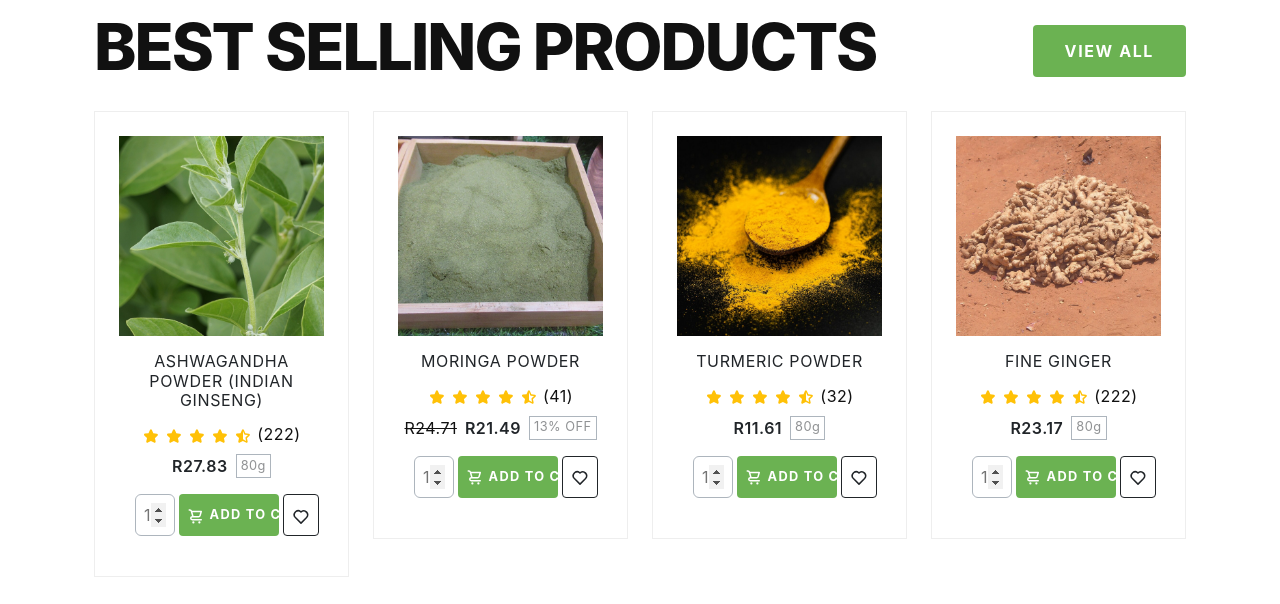
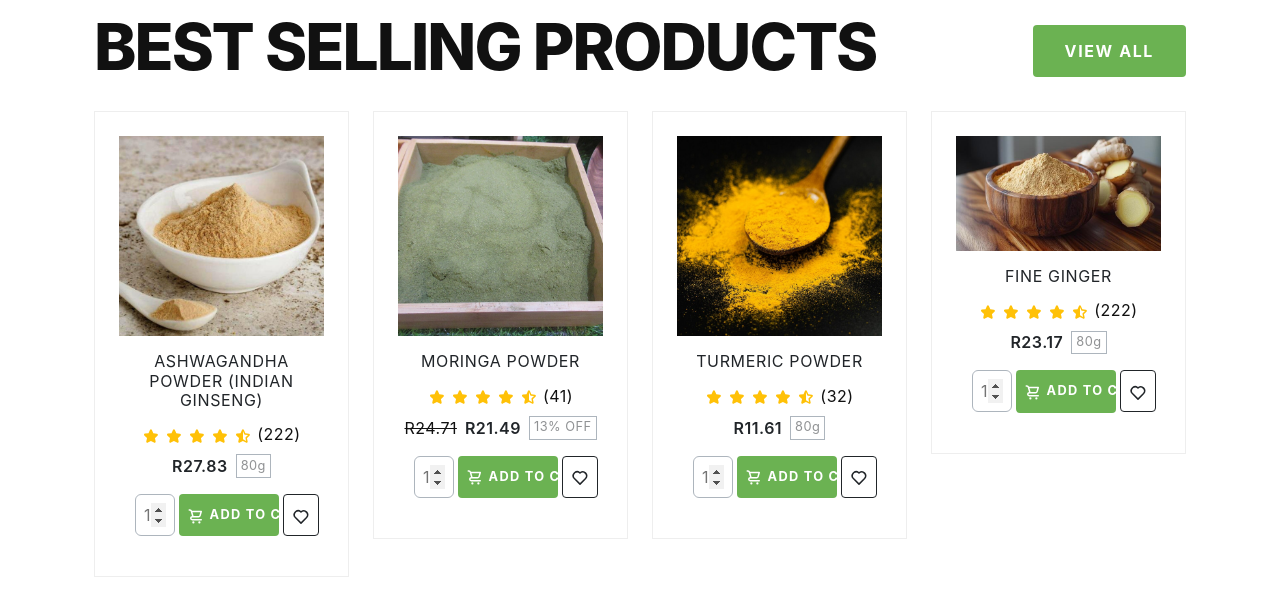
Before and after one commit to Aphiwe91/bylisakinda, a plain HTML site: page index.html in a window 1280 px wide. Shown: the part 1800-2404 px from the top of the page. Drawn offline with nearby package versions, Linux system fonts and the light colour scheme.

Commit message:
Best-seller cards use supplied ashwa.png and ginger.png photos

```diff
--- a/index.html
+++ b/index.html
@@ -634,7 +634,7 @@
                 <div class="product-item">
                   <figure>
                     <a href="index.html" title="Ashwagandha Powder (Indian Ginseng)">
-                      <img src="images/product-photo-1.jpg" alt="Ashwagandha Powder (Indian Ginseng)" class="tab-image">
+                      <img src="best/ashwa.png" alt="Ashwagandha Powder (Indian Ginseng)" class="tab-image">
                     </a>
                   </figure>
                   <div class="d-flex flex-column text-center">
@@ -737,7 +737,7 @@
                 <div class="product-item">
                   <figure>
                     <a href="index.html" title="Fine Ginger">
-                      <img src="images/product-photo-4.jpg" alt="Fine Ginger" class="tab-image">
+                      <img src="best/ginger.png" alt="Fine Ginger" class="tab-image">
                     </a>
                   </figure>
                   <div class="d-flex flex-column text-center">
```
Also changed, not shown: best/ashwa.png (added), best/ginger.png (added).
